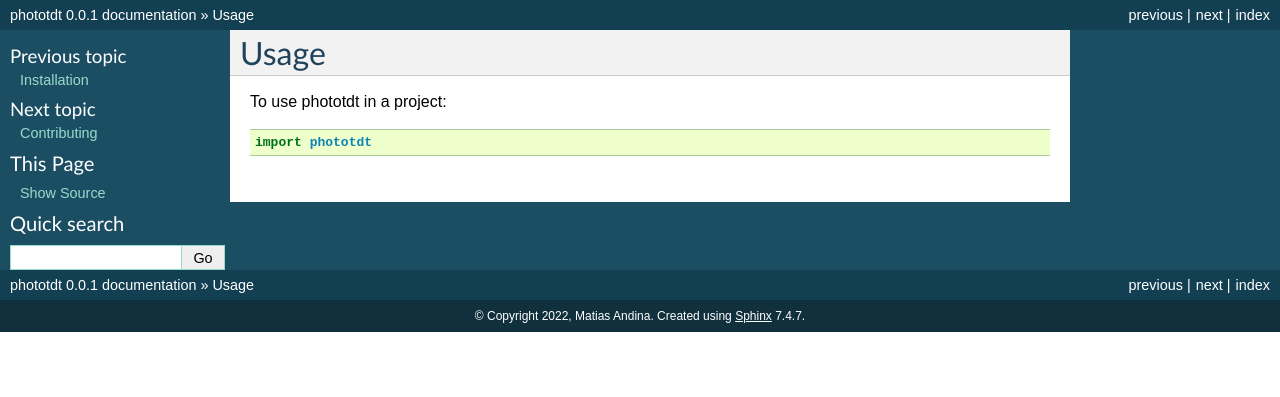
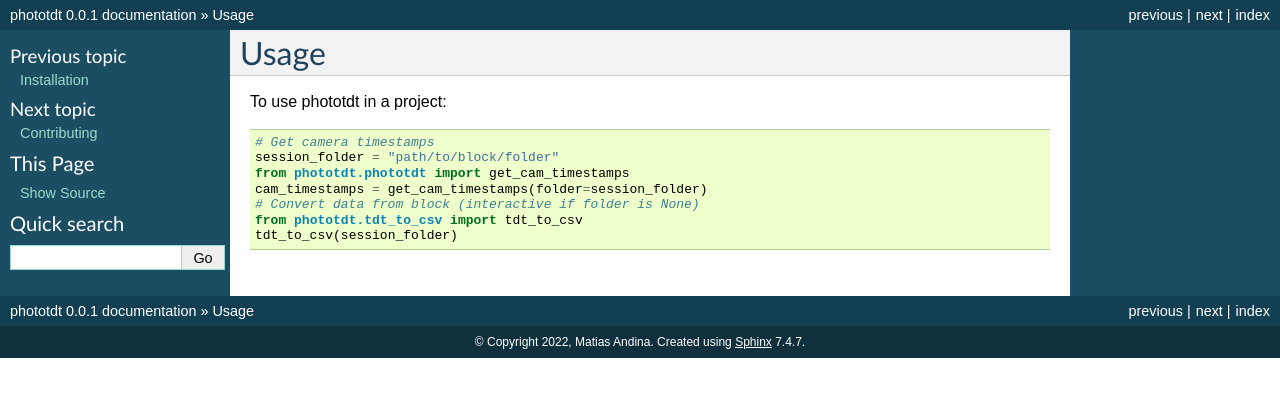
Before and after one commit to matiasandina/phototdt, a Sphinx documentation site: the page built from docs/usage.rst, in a window 1280 px wide. Shown: the top 397 px of the page. Built offline with Sphinx 7.4.7, drawn with Linux system fonts in a browser that asks for light colours; pages that are not in the unit, such as notebooks, are missing from menus.

Commit message:
update some docs

```diff
--- a/README.rst
+++ b/README.rst
@@ -30,7 +30,8 @@ This Python package contains functions to get photometry data from a Tucker-Davi
 Features
 --------
 
-* TODO
+* Use phototdt.tdt_to_csv.tdt_to_csv() to convert block to a csv file and calculate zdFF on the 465 channel.
+* Use phototdt.get_cam_timestamps() to read camera timestamps from block.
 
 Credits
 -------
--- a/docs/usage.rst
+++ b/docs/usage.rst
@@ -4,4 +4,10 @@ Usage
 
 To use phototdt in a project::
 
-    import phototdt
+    # Get camera timestamps
+    session_folder = "path/to/block/folder"
+    from phototdt.phototdt import get_cam_timestamps
+    cam_timestamps = get_cam_timestamps(folder=session_folder)
+    # Convert data from block (interactive if folder is None)
+    from phototdt.tdt_to_csv import tdt_to_csv
+    tdt_to_csv(session_folder)
```
